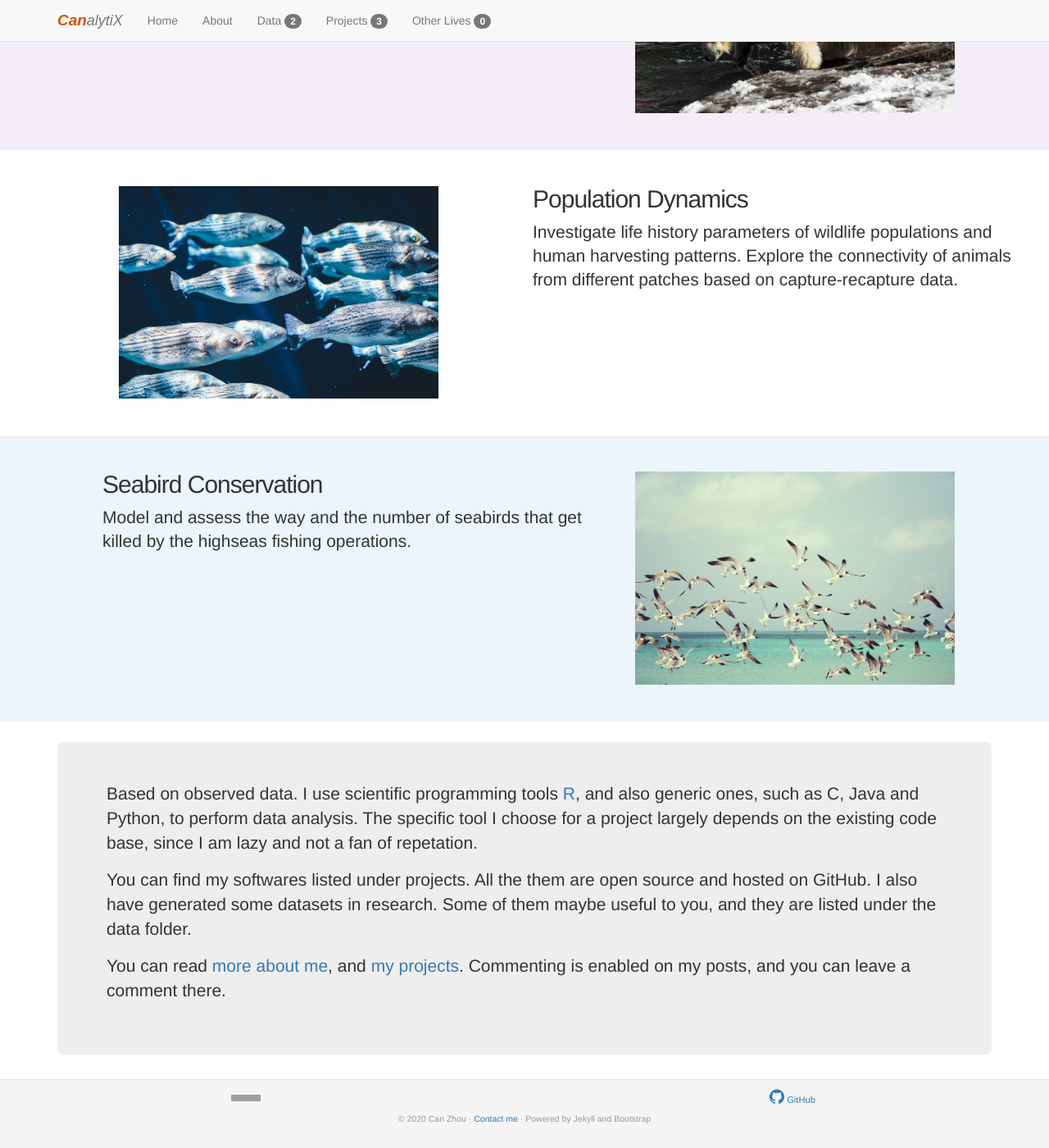
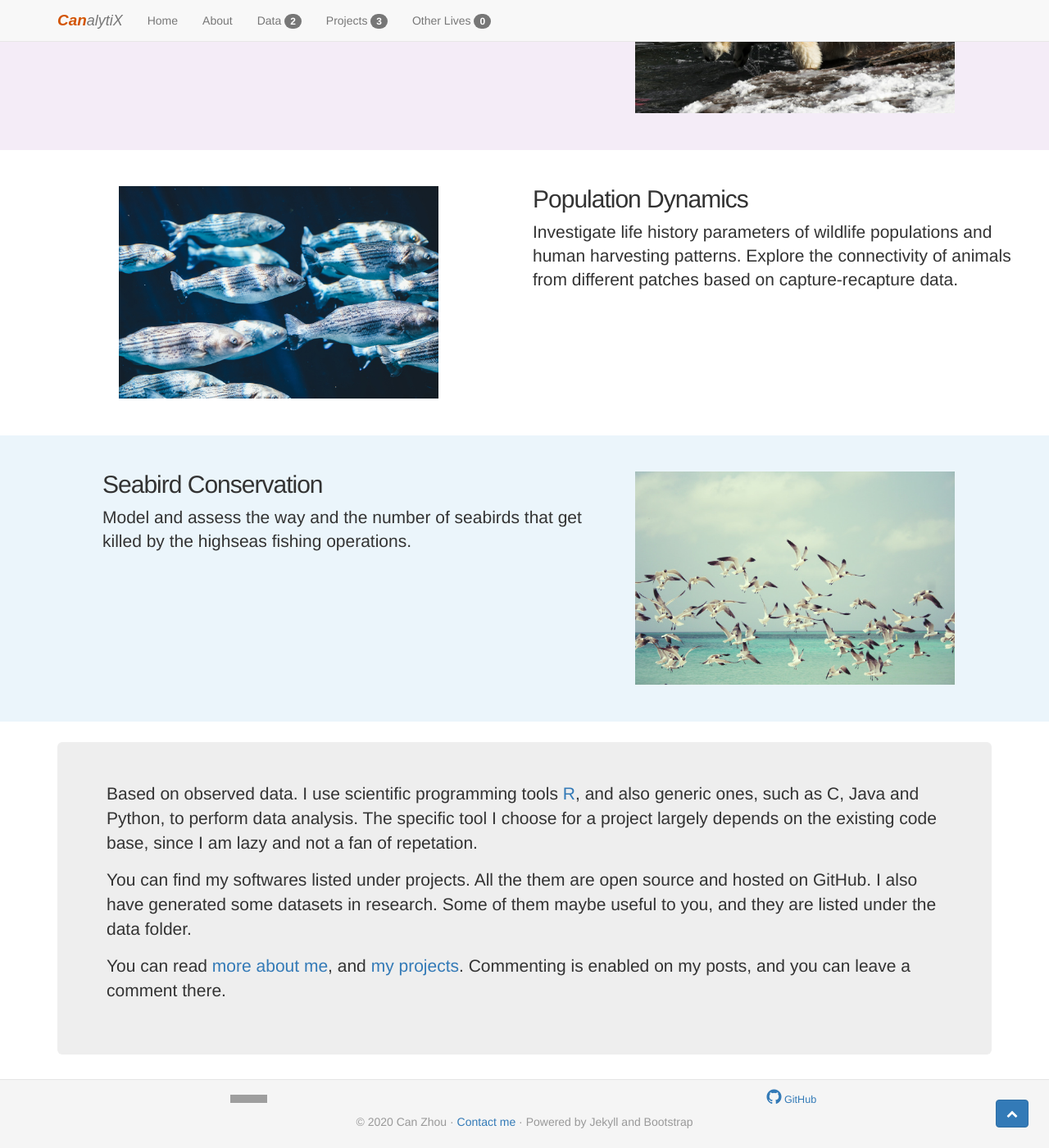
Before and after one commit to HVoltBb/HVoltBb.github.io, a Jekyll site: the page built from index.html, in a window 1280 px wide and 1400 px high, scrolled down 564 px. Shown: the whole window at 82% size. Built offline with Jekyll 4.4.1, drawn with Linux system fonts in a browser that asks for light colours; comment, search, counter and statistics services are not loaded; grey boxes are pictures that could not be loaded.

Commit message:
up label

```diff
--- a/_layouts/default.html
+++ b/_layouts/default.html
@@ -42,8 +42,6 @@
     <div class="container">
         {{ content }}
 
-        <a id="back-to-top" href="#" class="btn btn-primary btn-lg back-to-top" role="button" title="Click to return on the top page" data-toggle="tooltip" data-placement="left"><span class="glyphicon glyphicon-chevron-up"></span></a>
-
     {% if page.disqus-comments %}
         <div id="disqus_thread"></div>
 <script>
@@ -68,12 +66,12 @@ s.setAttribute('data-timestamp', +new Date());
 
     {% endif %}
 
-
+<a id="back-to-top" href="#" class="btn btn-primary back-to-top" role="button" title="Click to return on the top page" data-toggle="tooltip" data-placement="left"><i class="fa fa-chevron-up"></i></a>
     </div>
     <footer class="this-footer">
         <div id="footer-flexbox">
-            <div class="footer-flexbox-item"><a title="Follow me on ResearchGate" href="https://www.researchgate.net/profile/Can_Zhou3?cp=shp"><img src="https://www.researchgate.net/images/public/profile_share_badge.png" alt="Follow me on ResearchGate" height=auto width=40% /></a></div>
-        <div class="footer-flexbox-item"><a class="btn" href="https://github.com/HVoltBb"><span class="fa fa-github" style="font-size: 150%;"></span><span style="font-size: 80%"> GitHub</span></a></div>
+            <div class="footer-flexbox-item"><a title="Follow me on ResearchGate" href="https://www.researchgate.net/profile/Can_Zhou3?cp=shp"><img src="https://www.researchgate.net/images/public/profile_share_badge.png" alt="Follow me on ResearchGate" height=auto width=50% /></a></div>
+        <div class="footer-flexbox-item"><a class="btn" href="https://github.com/HVoltBb"><span class="fa fa-github" style="font-size: 150%;"></span><span style="font-size: 90%"> GitHub</span></a></div>
         </div>
   </a>
     <p style="text-align: center;">&copy; 2020 Can Zhou &middot; <a href="mailto:eidotog@gmail.com">Contact me</a> &middot; Powered by Jekyll and Bootstrap</p>
@@ -81,9 +79,10 @@ s.setAttribute('data-timestamp', +new Date());
 
     <!-- Optional JavaScript -->
     <!-- jQuery first, then Popper.js, then Bootstrap JS -->
-    <script src="https://code.jquery.com/jquery-3.4.1.slim.min.js" integrity="sha384-J6qa4849blE2+poT4WnyKhv5vZF5SrPo0iEjwBvKU7imGFAV0wwj1yYfoRSJoZ+n" crossorigin="anonymous"></script>
+    <script src="https://ajax.googleapis.com/ajax/libs/jquery/3.4.1/jquery.min.js"></script>
     <script src="https://cdn.jsdelivr.net/npm/popper.js@1.16.0/dist/umd/popper.min.js" integrity="sha384-Q6E9RHvbIyZFJoft+2mJbHaEWldlvI9IOYy5n3zV9zzTtmI3UksdQRVvoxMfooAo" crossorigin="anonymous"></script>
-    <script src="https://stackpath.bootstrapcdn.com/bootstrap/4.4.1/js/bootstrap.min.js" integrity="sha384-wfSDF2E50Y2D1uUdj0O3uMBJnjuUD4Ih7YwaYd1iqfktj0Uod8GCExl3Og8ifwB6" crossorigin="anonymous"></script>
+    <script type="text/javascript" src="../bootstrap/js/bootstrap.js"></script>
     <script id="dsq-count-scr" src="//hvoltbb.disqus.com/count.js" async></script>
+    <script type="text/javascript" src="../js/back-to-top.js"></script>
   </body>
 </html>
--- a/css/main.css
+++ b/css/main.css
@@ -18,7 +18,7 @@ body{
   padding-top: 3px;
   background-color: #f5f5f5;
   border-top: 1px solid #e5e5e5;
-  font-size: 75%;
+  font-size: 95%%;
 }
 
 /* End */
@@ -32,12 +32,13 @@ body{
   margin-left: 10px;
 }
 
-#back-to-top{
+.back-to-top{
   cursor: pointer;
   position: fixed;
-  bottom: 20px;
-  right: 20px;
+  bottom: 25px;
+  right: 25px;
   display: none;
+  z-index: 99;
 }
 
 
--- /dev/null
+++ b/js/back-to-top.js
@@ -0,0 +1,20 @@
+$(document).ready(function(){
+     $(window).scroll(function () {
+            if ($(this).scrollTop() > 50) {
+                $('#back-to-top').fadeIn();
+            } else {
+                $('#back-to-top').fadeOut();
+            }
+        });
+        // scroll body to 0px on click
+        $('#back-to-top').click(function () {
+            $('#back-to-top').tooltip('hide');
+            $('body,html').animate({
+                scrollTop: 0
+            }, 800);
+            return false;
+        });
+
+        $('#back-to-top').tooltip('show');
+
+});
```
